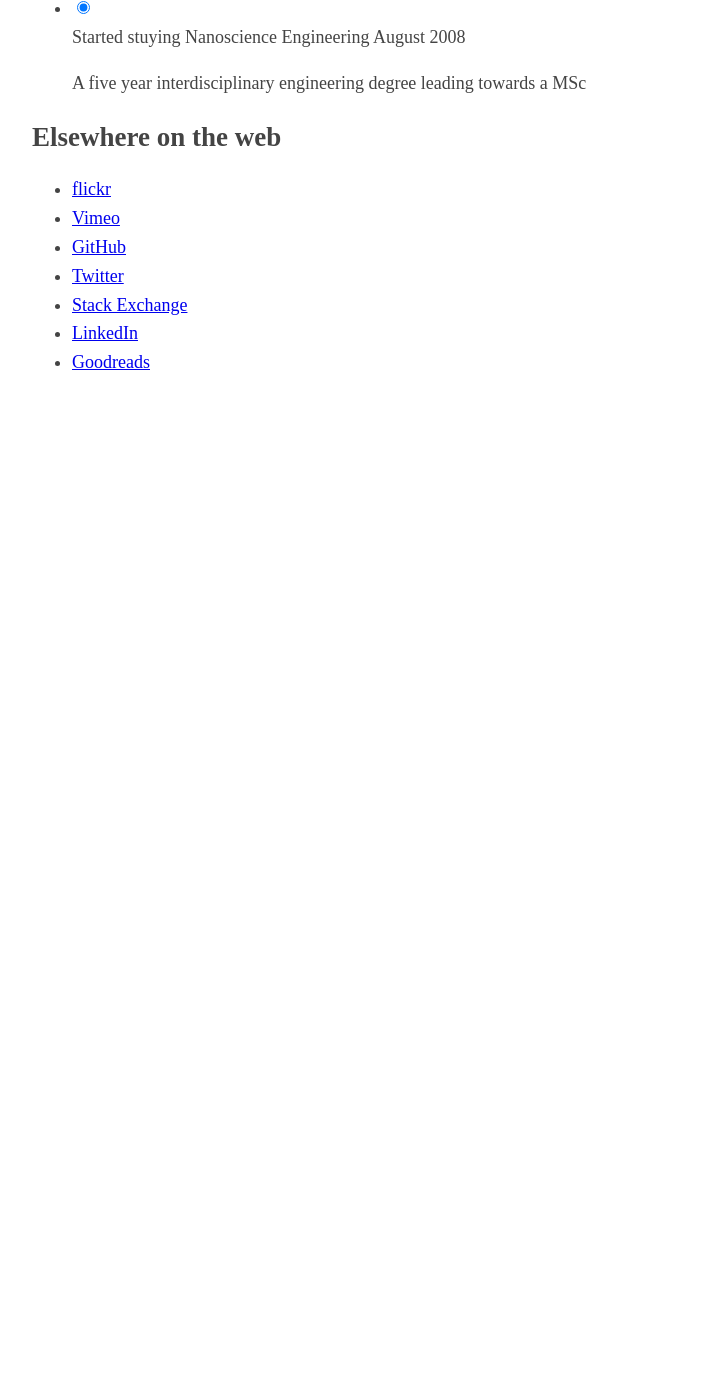
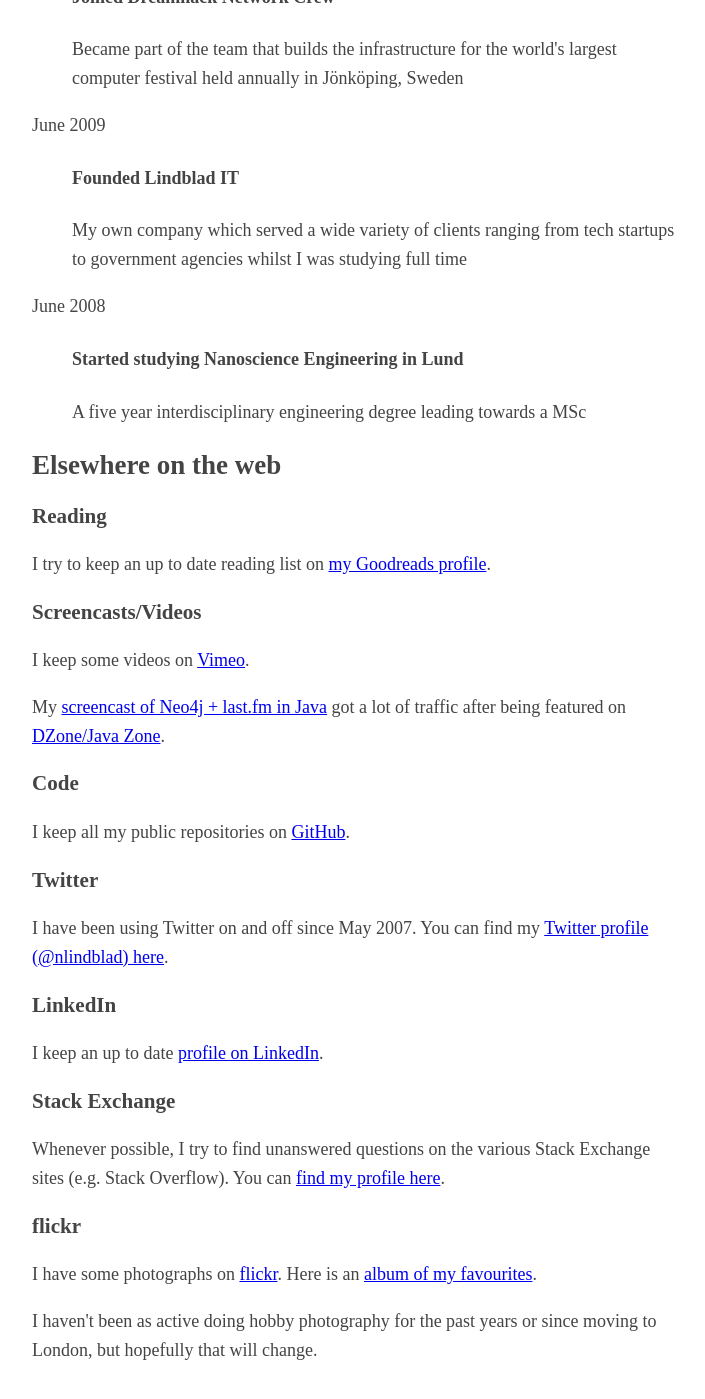
Before and after one commit to niklasvincent/nlindblad.github.io, a Jekyll site: the page built from about.html, in a window 1280 px wide and 1400 px high, scrolled down 1725 px. Shown: the whole window, without its empty margins (283-988 px from the left). Built offline with Jekyll 4.4.1, drawn with Linux system fonts in a browser that asks for light colours; Markdown is read by kramdown in place of the engine named in the settings; before the commit the page ends 2142 px from its top, so only the background shows below that; some of the changed text lies outside the part shown.

Commit message:
Better text for about page

```diff
--- a/_includes/social.html
+++ /dev/null
@@ -1,11 +0,0 @@
-<div class="social">
-	<ul>
-	    <li><i class="fa fa-flickr fa-2x"></i> <a href="https://secure.flickr.com/photos/nlindblad" target="_blank">flickr</a></li>
-	    <li><i class="fa fa-vimeo-square fa-2x"></i> <a href="https://vimeo.com/niklaslindblad" target="_blank">Vimeo</a></li>
-	    <li><i class="fa fa-github-alt fa-2x"></i> <a href="https://github.com/nlindblad" target="_blank">GitHub</a></li>
-	    <li><i class="fa fa-twitter-square fa-2x"></i> <a href="https://twitter.com/nlindblad" target="_blank">Twitter</a></li>
-	    <li><i class="fa fa-stack-overflow fa-2x"></i> <a href="https://stackexchange.com/users/765092/niklas-lindblad?tab=accounts" target="_blank">Stack Exchange</a></li>
-	    <li><i class="fa fa-linkedin fa-2x"></i> <a href="https://www.linkedin.com/in/nlindblad" target="_blank">LinkedIn</a></li>
-	    <li><i class="fa fa-book fa-2x"></i> <a href="https://www.goodreads.com/user/show/12625940-niklas-lindblad" target="_blank">Goodreads</a></li>
-	</ul>
-</div>
--- a/about.html
+++ b/about.html
@@ -13,110 +13,101 @@
 
 <p>Today I work as a Software Developer for <a href="https://www.theguardian.com/info/developer-blog" target="_blank">The Guardian</a> in London.</p>
 
-<!-- Based on http://codepen.io/P233/pen/lGewF -->
+<h2 id="timeline">Personal Timeline</h2>
 
-<ul id='timeline'>
-  <li>
-    <input class='radio' type='radio' checked>
-    <div class="relative">
-      <label><i class="fa fa-newspaper-o"></i> Software Developer at The Guardian</label>
-      <span class='date'>March 2015</span>
-      <span class='circle'></span>
-    </div>
-    <div class='content'>
-      <p>Currently working as a full-stack developer in the Digital Development department</p>
-    </div>
-  </li>
-  <li class="past">
-    <input class='radio' type='radio' checked>
-    <div class="relative">
-      <label><i class="fa fa-shopping-cart"></i> Web Developer at D3R</label>
-      <span class='date'>October 2014</span>
-      <span class='circle'></span>
-    </div>
-    <div class='content'>
-      <p>Full-stack developer working with various e-commerce websites</p>
-    </div>
-  </li>
-  <li class="past">
-    <input class='radio' type='radio' checked>
-    <div class="relative">
-      <label><i class="fa fa-puzzle-piece"></i> Analyst at J.P. Morgan</label>
-      <span class='date'>September 2013</span>
-      <span class='circle'></span>
-    </div>
-    <div class='content'>
+  <dl>
+      <dt>March 2005</dt>
+      <dd>
+        <h4>Software Developer at The Guardian</h4>
+        <p>Currently working as a full-stack developer in the Digital Development department</p>
+      </dd>
+  </dl>
+
+  <dl>
+      <dt>October 2014</dt>
+      <dd>
+        <h4>Web Developer at D3R</h4>
+        <p>Full-stack developer working with various e-commerce websites</p>
+      </dd>
+  </dl>
+
+  <dl>
+    <dt>September 2013</dt>
+    <dd>
+      <h4>Analyst at a major American investment bank</h4>
       <p>Developer Operations for the Python/C++ based Athena trading system within the investment bank</p>
-    </div>
-  </li>
-  <li class="past">
-    <input class='radio' type='radio' checked>
-    <div class="relative">
-      <label><i class="fa fa-plane"></i> Moved to London</label>
-      <span class='date'>August 2013</span>
-      <span class='circle'></span>
-    </div>
-    <div class='content'>
-      <p>To take up on a job offer</p>
-    </div>
-  </li>
-  <li class="past">
-    <input class='radio' type='radio' checked>
-    <div class="relative">
-      <label><i class="fa fa-graduation-cap"></i> Graduated</label>
-      <span class='date'>June 2013</span>
-      <span class='circle'></span>
-    </div>
-    <div class='content'>
-      <p>For <a href="https://lup.lub.lu.se/student-papers/search/publication/4124543" target="_blank">my master thesis</a>, I designed mixer circuits using III-V nanowire transistors with an improved noise model.</p>
-    </div>
-  </li>
-  <li class="past">
-    <input class='radio' type='radio' checked>
-    <div class="relative">
-      <label><i class="fa fa-file-text-o"></i> Became part of Kvittar</label>
-      <span class='date'>Summer 2011</span>
-      <span class='circle'></span>
-    </div>
-    <div class='content'>
+    </dd>
+  </dl>
+
+  <dl>
+    <dt>August 2013</dt>
+    <dd>
+      <h4>Moved to London</h4>
+      <p>To take up on a job offer after graduating</p>
+    </dd>
+  </dl>
+
+  <dl>
+    <dt>June 2013</dt>
+    <dd>
+    <h4>Graduated with an MSc in Enginerering, Nanoscience Engineering</h4>
+    <p>For <a href="https://lup.lub.lu.se/student-papers/search/publication/4124543" target="_blank">my master thesis</a>, I designed mixer circuits using III-V nanowire transistors with an improved noise model.</p>
+    </dd>
+  </dl>
+
+  <dl>
+    <dt>Summer 2011</dt>
+    <dd>
+      <h4>Became part of Kvittar</h4>
       <p>Joined a team of six as a System Architecht, helping build the first working system for digital receipts in Sweden, whilst continuing my studies full time</p>
-    </div>
-  </li>
-  <li class="past">
-    <input class='radio' type='radio' checked>
-    <div class="relative">
-      <label><i class="fa fa-cloud"></i> Joined Dreamhack Network Crew</label>
-      <span class='date'>Autumn 2010</span>
-      <span class='circle'></span>
-    </div>
-    <div class='content'>
+    </dd>
+  </dl>
+
+  <dl>
+    <dt>Autumn 2010</dt>
+    <dd>
+      <h4>Joined Dreamhack Network Crew</h4>
       <p>Became part of the team that builds the infrastructure for the world's largest computer festival held annually in J&ouml;nk&ouml;ping, Sweden</p>
-    </div>
-  </li>
-  <li class="past">
-    <input class='radio' type='radio' checked>
-    <div class="relative">
-      <label><i class="fa fa-keyboard-o"></i> Founded Lindblad IT</label>
-      <span class='date'>June 2009</span>
-      <span class='circle'></span>
-    </div>
-    <div class='content'>
+    </dd>
+  </dl>
+
+  <dl>
+    <dt>June 2009</dt>
+    <dd>
+      <h4>Founded Lindblad IT</h4>
       <p>My own company which served a wide variety of clients ranging from tech startups to government agencies whilst I was studying full time</p>
-    </div>
-  </li>
-  <li class="past">
-    <input class='radio' type='radio' checked>
-    <div class="relative">
-      <label><i class="fa fa-university"></i> Started stuying Nanoscience Engineering</label>
-      <span class='date'>August 2008</span>
-      <span class='circle'></span>
-    </div>
-    <div class='content'>
+    </dd>
+  </dl>
+
+  <dl>
+    <dt>June 2008</dt>
+    <dd>
+      <h4>Started studying Nanoscience Engineering in Lund</h4>
       <p>A five year interdisciplinary engineering degree leading towards a MSc</p>
-    </div>
-  </li>
-</ul>
+    </dd>
+  </dl>
 
 <h2>Elsewhere on the web</h2>
 
-{% include social.html %}
+  <h3>Reading</h3>
+    <p>I try to keep an up to date reading list on <a href="https://www.goodreads.com/user/show/12625940-niklas-lindblad" target="_blank">my Goodreads profile</a>.</p>
+
+  <h3>Screencasts/Videos</h3>
+    <p>I keep some videos on <a href="https://vimeo.com/niklaslindblad" target="_blank">Vimeo</a>.</p>
+    <p>My <a href="https://vimeo.com/39825129">screencast of Neo4j + last.fm in Java</a> got a lot of traffic after being featured on <a href="https://dzone.com/articles/video-neo4j-lastfm-java" target="_blank">DZone/Java Zone</a>.</p>
+
+  <h3>Code</h3>
+    <p>I keep all my public repositories on <a href="https://github.com/nlindblad" target="_blank">GitHub</a>.</p>
+
+  <h3>Twitter</h3>
+    <p>I have been using Twitter on and off since May 2007. You can find my <a href="https://twitter.com/nlindblad" target="_blank">Twitter profile (@nlindblad) here</a>.
+
+  <h3>LinkedIn</h3>
+    <p>I keep an up to date <a href="https://www.linkedin.com/in/nlindblad" target="_blank">profile on LinkedIn</a>.</p>
+
+  <h3>Stack Exchange</h3>
+    <p>Whenever possible, I try to find unanswered questions on the various Stack Exchange sites (e.g. Stack Overflow). You can <a href="https://stackexchange.com/users/765092/niklas-lindblad?tab=accounts" target="_blank">find my profile here</a>.
+
+  <h3>flickr</h2>
+    <p>I have some photographs on <a href="https://secure.flickr.com/photos/nlindblad" target="_blank">flickr</a>. Here is an <a href="https://secure.flickr.com/photos/nlindblad/albums/72157594396366141" target="_blank">album of my favourites</a>.</p>
+    <p>I haven't been as active doing hobby photography for the past years or since moving to London, but hopefully that will change.</p>
```
